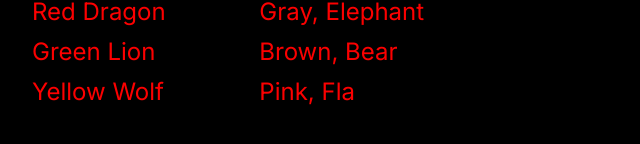
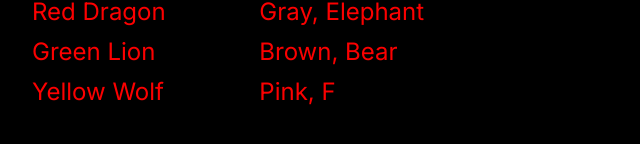
Before and after one commit to averybudlong/CDSProj, a Next.js app in the folder cds/: page / in a window 1280 px wide. Shown: the part 156-300 px from the top of the page, without its empty margins (0-640 px from the left). Built offline with nearby package versions, Linux system fonts and the light colour scheme.

Commit message:
daily commit

```diff
--- a/cds/app/SchoolList.tsx
+++ b/cds/app/SchoolList.tsx
@@ -17,7 +17,7 @@ const SchoolList = () => {
                     <li>Orange, Monkey</li>
                     <li>Gray, Elephant</li>
                     <li>Brown, Bear</li>
-                    <li>Pink, Fla</li>
+                    <li>Pink, F</li>
                 </ul>
             </div>
         </div>
```
